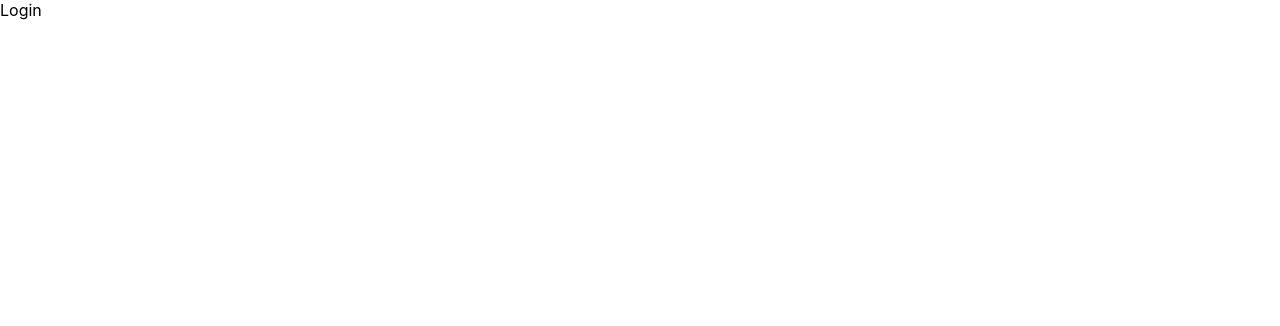
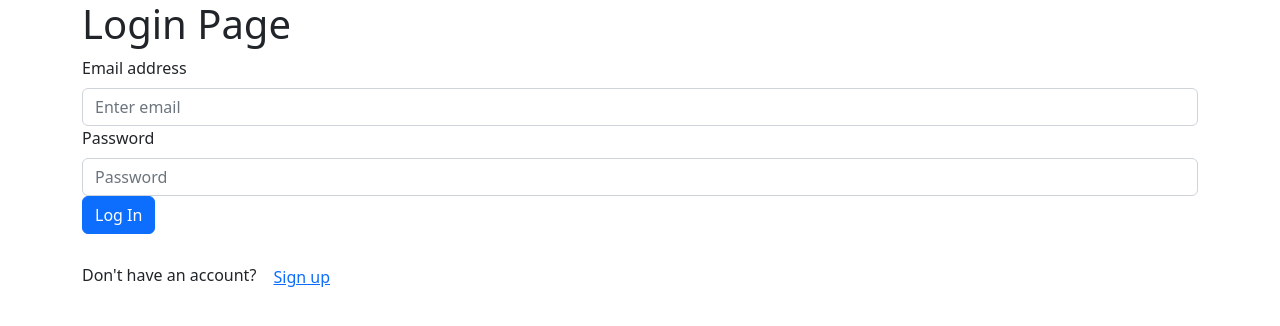
Before and after one commit to salvagebot4/library-frontend, a React (Create React App) app: page /login in a window 1280 px wide. Shown: the top 326 px of the page. Built offline with nearby package versions, Linux system fonts and the light colour scheme.

Commit message:
login page and sign up modal added, navbar boilerplate

```diff
--- /dev/null
+++ b/src/components/Modals/SignUpModal/SignUpModal.jsx
@@ -0,0 +1,55 @@
+import React, { useState } from 'react';
+import { Modal, Button, Form } from 'react-bootstrap';
+
+function SignUpModal({ onClose }) {
+  const [email, setEmail] = useState('');
+  const [password, setPassword] = useState('');
+  const [firstName, setFirstName] = useState('');
+  const [lastName, setLastName] = useState('');
+
+
+  const handleSubmit = (event) => {
+    event.preventDefault();
+    console.log(`Submitting sign up form with email ${email}, password ${password}, first name ${firstName}, and last name ${lastName}`);
+    //TODO handle submit logic
+    onClose();
+  };
+
+  return (
+    <Modal show onHide={onClose} style={{backgroundColor: "#a61b1b"}}>
+      <Modal.Header>
+        <Modal.Title>Sign Up</Modal.Title>
+        <Button variant="light" onClick={onClose}>X</Button>
+      </Modal.Header>
+      <Modal.Body>
+        <Form onSubmit={handleSubmit}>
+          <Form.Group controlId="formBasicEmail">
+            <Form.Label>Email address</Form.Label>
+            <Form.Control type="email" placeholder="Enter email" value={email} onChange={(event) => setEmail(event.target.value)} required />
+          </Form.Group>
+
+          <Form.Group controlId="formBasicPassword">
+            <Form.Label>Password</Form.Label>
+            <Form.Control type="password" placeholder="Password" value={password} onChange={(event) => setPassword(event.target.value)} required />
+          </Form.Group>
+
+          <Form.Group controlId="formBasicFirstName">
+            <Form.Label>First Name</Form.Label>
+            <Form.Control type="text" placeholder="Enter first name" value={firstName} onChange={(event) => setFirstName(event.target.value)} required />
+          </Form.Group>
+
+          <Form.Group controlId="formBasicLastName">
+            <Form.Label>Last Name</Form.Label>
+            <Form.Control type="text" placeholder="Enter last name" value={lastName} onChange={(event) => setLastName(event.target.value)} required />
+          </Form.Group>
+
+          <Button variant="primary" type="submit">
+            Submit
+          </Button>
+        </Form>
+      </Modal.Body>
+    </Modal>
+  );
+}
+
+export default SignUpModal;
--- a/src/components/Navbar/Navbar.jsx
+++ b/src/components/Navbar/Navbar.jsx
@@ -0,0 +1,9 @@
+import React from 'react';
+
+const Navbar = () => {
+  return (
+    <div>Navbar</div>
+  )
+}
+
+export default Navbar;
--- a/src/components/index.js
+++ b/src/components/index.js
@@ -0,0 +1,2 @@
+export { default as Navbar } from './Navbar/Navbar';
+export { default as SignUpModal } from './Modals/SignUpModal/SignUpModal';
--- a/src/index.js
+++ b/src/index.js
@@ -1,8 +1,8 @@
 import React from 'react';
-import ReactDOM from 'react-dom';
+import ReactDOM from 'react-dom/client';
 import './index.css';
 import App from './App';
-// import reportWebVitals from './reportWebVitals';
+import 'bootstrap/dist/css/bootstrap.min.css';
 import {BrowserRouter} from "react-router-dom";
 
 const root = ReactDOM.createRoot(document.getElementById('root'));
--- a/src/pages/Login/Login.jsx
+++ b/src/pages/Login/Login.jsx
@@ -1,10 +1,63 @@
-import React from 'react';
+//Login page with form
+//TODO: sign up button for student/faculty
+//      will pop up a modal with a sign up form.
+
+
+import { React, useState } from 'react';
+import { useNavigate } from 'react-router-dom';
+import { Container, Row, Col, Form, Button } from 'react-bootstrap';
 import './Login.css';
+import * as Modals from '../../components';
 
 const Login = () => {
-  return (
-    <div>Login</div>
-  )
+    const [showModal, setShowModal] = useState(false);
+    const [email, setEmail] = useState('');
+    const [password, setPassword] = useState('');
+    const navigate = useNavigate();
+
+    const handleSignUpButton = () => {
+        setShowModal(true);
+    };
+
+    const handleCloseModal = () => {
+        setShowModal(false);
+    };
+
+    const handleLogin = async (event) => {
+        event.preventDefault();
+        console.log(`Logging in with email ${email} and password ${password}`);
+
+        navigate('/');
+    };
+
+
+    return (
+        <Container>
+          <Row>
+            <Col>
+                <h1>Login Page</h1>
+                <Form onSubmit={handleLogin}>
+                <Form.Group controlId="formBasicEmail">
+                    <Form.Label>Email address</Form.Label>
+                    <Form.Control type="email" placeholder="Enter email" value={email} onChange={(event) => setEmail(event.target.value)} required />
+                </Form.Group>
+
+                <Form.Group controlId="formBasicPassword">
+                    <Form.Label>Password</Form.Label>
+                    <Form.Control type="password" placeholder="Password" value={password} onChange={(event) => setPassword(event.target.value)} required />
+                </Form.Group>
+
+                <Button variant="primary" type="submit">
+                    Log In
+                </Button>
+                </Form>
+                <br />
+                <p>Don't have an account? <Button variant="link" onClick={handleSignUpButton}>Sign up</Button></p>
+                {showModal && <Modals.SignUpModal onClose={handleCloseModal} />}
+            </Col>
+          </Row>
+        </Container>
+    );
 }
 
 export default Login;
```
Also changed, not shown: src/components/Modals/SignUpModal/SignUp.css (added).
